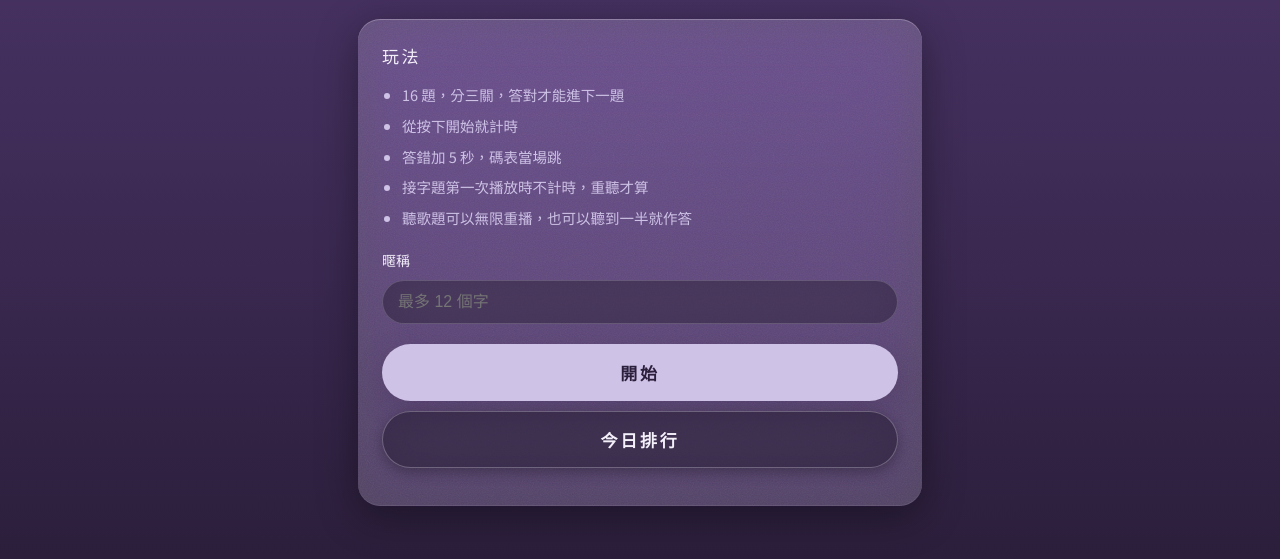
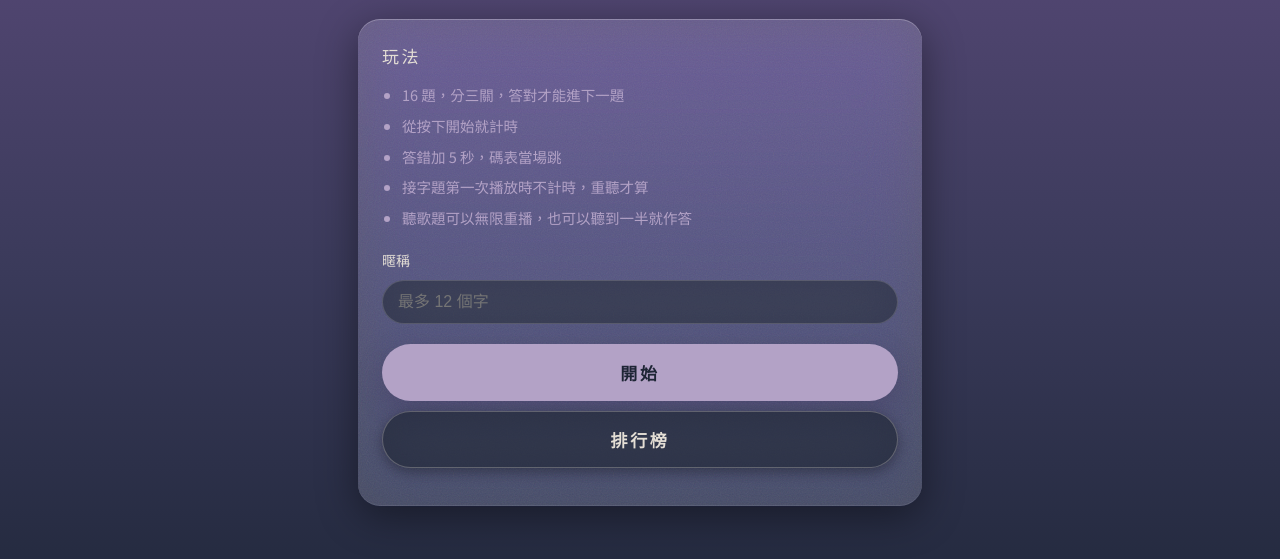
Before and after one commit to forGloria/fanstest, a plain HTML site: page index.html in a window 1280 px wide. Shown: the part 143-702 px from the top of the page. Drawn offline with Linux system fonts and the dark colour scheme.

Commit message:
Add files via upload

```diff
--- a/index.html
+++ b/index.html
@@ -30,19 +30,18 @@
   --f-num:"Saira","Avenir Next","Segoe UI",sans-serif;
 }
 @media (prefers-color-scheme: dark){
-  /* 跟淺色同一套邏輯，只是上下顛倒：
-     淺色＝淡底 ＋ 中紫色團 ＋ 白玻璃；深色＝深紫底 ＋ 亮紫色團 ＋ 白玻璃 */
+  /* 紫色配深藍：深藍打底比較安靜，紫在上面才跳得出來，米白當文字 */
   :root{
-    --bg:#332544;                                   /* 比純黑亮一階，看久不費力 */
-    --glass:rgba(255,255,255,.16); --glass2:rgba(255,255,255,.26);
-    --ink:#F4F0FA;                                  /* 近白帶一點紫，避免純白的光暈 */
-    --muted:#CEC2E6;
-    --accent:#CEC2E6;
-    --onaccent:#2C1F3C;
-    --line:rgba(244,240,250,.2);
-    --sh:0 10px 40px rgba(0,0,0,.38);
-    --sh-s:0 4px 14px rgba(0,0,0,.3);
-    --g-top:#4B3568; --g-mid:#3A2850; --g-bot:#261B34;   /* 深色維持上亮下深 */
+    --bg:#232B3D;
+    --glass:rgba(255,255,255,.14); --glass2:rgba(255,255,255,.22);
+    --ink:#E4DED5;                                  /* 米白，暖色壓住深藍的冷 */
+    --muted:#B3A2C6;                                /* 紫 */
+    --accent:#B3A2C6;
+    --onaccent:#1E2535;
+    --line:rgba(228,222,213,.2);
+    --sh:0 10px 40px rgba(0,0,0,.42);
+    --sh-s:0 4px 14px rgba(0,0,0,.34);
+    --g-top:#5A4A7A; --g-mid:#3A3A5A; --g-bot:#1E2638;   /* 紫在上，往下轉深藍 */
     --grain:.2; --grain-mode:soft-light;
   }
 }
@@ -116,17 +115,17 @@ button{font-family:inherit;cursor:pointer}
 .clouds i{position:absolute;animation:drift linear infinite;line-height:0}
 .clouds i svg{display:block}
 @media (prefers-color-scheme: dark){
-  .clouds{color:rgba(244,240,250,.16)}
+  .clouds{color:rgba(228,222,213,.15)}
 
   /* 次要按鈕：玻璃底配近白字會糊成一片，改用深底亮字 */
   .big.ghost{
-    background:rgba(44,31,60,.72);
+    background:rgba(30,37,53,.72);
     color:var(--ink);
-    box-shadow:var(--sh-s), inset 0 0 0 1px rgba(244,240,250,.28);
+    box-shadow:var(--sh-s), inset 0 0 0 1px rgba(228,222,213,.28);
   }
-  .btab{color:var(--ink);box-shadow:inset 0 0 0 1px rgba(244,240,250,.2)}
+  .btab{color:var(--ink);box-shadow:inset 0 0 0 1px rgba(228,222,213,.2)}
   .btab.on{box-shadow:0 6px 18px rgba(0,0,0,.34)}
-  .field{background:rgba(44,31,60,.6);box-shadow:inset 0 0 0 1px rgba(244,240,250,.18)}
+  .field{background:rgba(30,37,53,.6);box-shadow:inset 0 0 0 1px rgba(228,222,213,.18)}
   .panel,.audio-box,.opt,.rv,.card-out,.race{
     box-shadow:var(--sh),
                inset 0 1px 0 rgba(255,255,255,.26),
@@ -332,7 +331,7 @@ body.inplay .app{padding-bottom:12px}
       <input class="field" id="nick" maxlength="12" placeholder="最多 12 個字">
     </label>
     <button class="big" id="btnStart">開始</button>
-    <button class="big ghost" id="btnBoard" style="margin-top:10px">今日排行</button>
+    <button class="big ghost" id="btnBoard" style="margin-top:10px">排行榜</button>
     <div id="best" class="audio-note" style="text-align:center"></div>
   </div>
 </section>
@@ -362,8 +361,8 @@ body.inplay .app{padding-bottom:12px}
 <section id="scBoard" class="hide">
   <div class="title" style="margin:40px 0 14px;font-size:26px">排行榜</div>
   <div class="btabs">
-    <button class="btab on" id="bTabDay">今日</button>
-    <button class="btab" id="bTabAll">總排行</button>
+    <button class="btab on" id="bTabAll">總排行</button>
+    <button class="btab" id="bTabDay">今日</button>
   </div>
   <div class="boardday" id="boardDay" style="margin-top:12px"></div>
   <div class="panel" style="margin-top:18px">
@@ -631,7 +630,7 @@ document.addEventListener("pointerdown", e=>{
    要啟用：去 Firebase 建一個 Realtime Database，把它的網址貼在下面。
    長得像 https://xxxxx-default-rtdb.asia-southeast1.firebasedatabase.app
    留空的話排行榜不會運作，遊戲其他部分照常。 */
-const FIREBASE_DB = "https://gemfanstest-default-rtdb.asia-southeast1.firebasedatabase.app/";
+const FIREBASE_DB = "";
 const BOARD_SIZE  = 30;     // 每個榜取前幾名
 const MIN_SECONDS = 7;      // 低於這個秒數視為異常，不上榜
 
@@ -688,7 +687,7 @@ function renderBoard(el, rows, mine){
   });
 }
 
-let boardMode = "day";          // "day" 或 "all"
+let boardMode = "all";          // 預設先看總排行
 async function showBoard(mode){
   if(mode) boardMode = mode;
   show("scBoard");
@@ -1070,7 +1069,7 @@ $("btnStart").onclick = ()=>{
   });
 };
 $("btnAgain").onclick = ()=>{ show("scStart"); refreshBest(); };
-$("btnBoard").onclick = ()=>showBoard("day");
+$("btnBoard").onclick = ()=>showBoard("all");
 $("bTabDay").onclick = ()=>showBoard("day");
 $("bTabAll").onclick = ()=>showBoard("all");
 $("btnBoardBack").onclick = ()=>{ show("scStart"); refreshBest(); };
```
